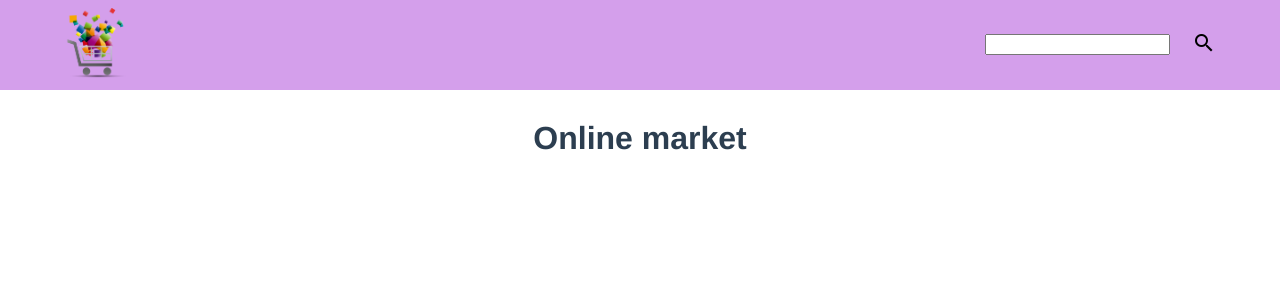
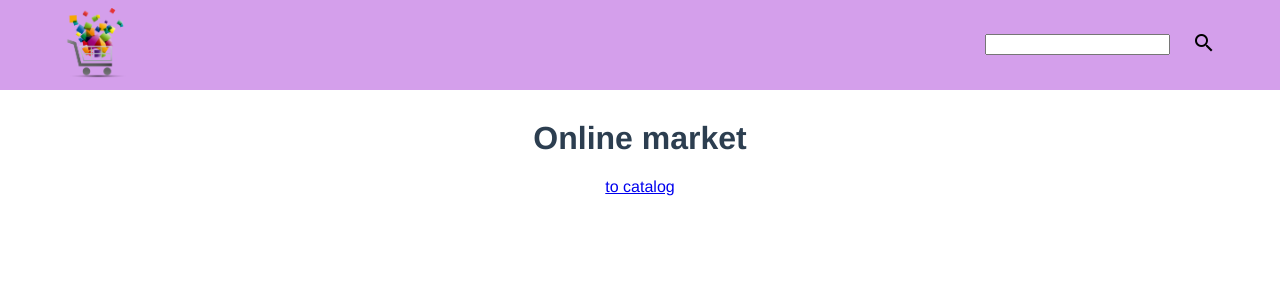
Before and after one commit to zanderol/online-store--vue, a Vue app: page /#/ in a window 1280 px wide. Shown: the top 300 px of the page. Built offline with nearby package versions, Linux system fonts and the light colour scheme.

Commit message:
create internal routes
create routes between main page and catalog

```diff
--- a/src/components/catalog/v-catalog.vue
+++ b/src/components/catalog/v-catalog.vue
@@ -127,7 +127,6 @@ export default {
 
 <style lang="scss">
 .v-catalog {
-  margin-top: 100px;
   &__list {
     display: flex;
     flex-wrap: wrap;
--- a/src/components/main-page/v-main-page.vue
+++ b/src/components/main-page/v-main-page.vue
@@ -1,6 +1,9 @@
 <template>
   <div class="v-main-page">
     <h1>Online market</h1>
+    <p>
+      <router-link :to="{ name: 'catalog' }"> to catalog </router-link>
+    </p>
   </div>
 </template>
 
```
